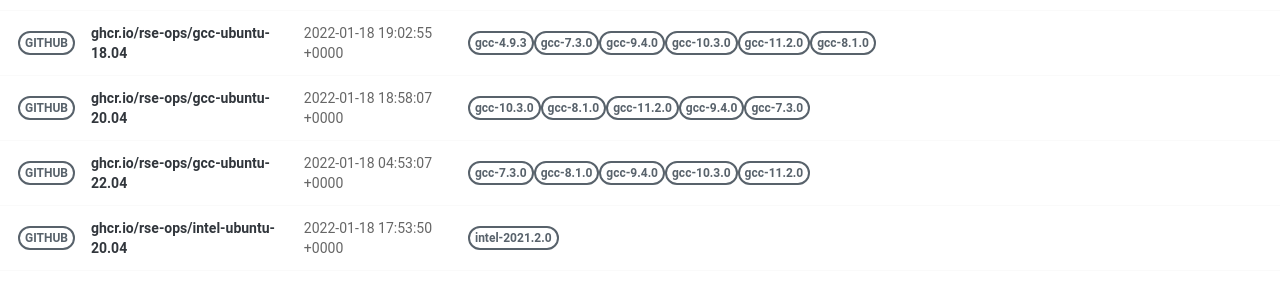
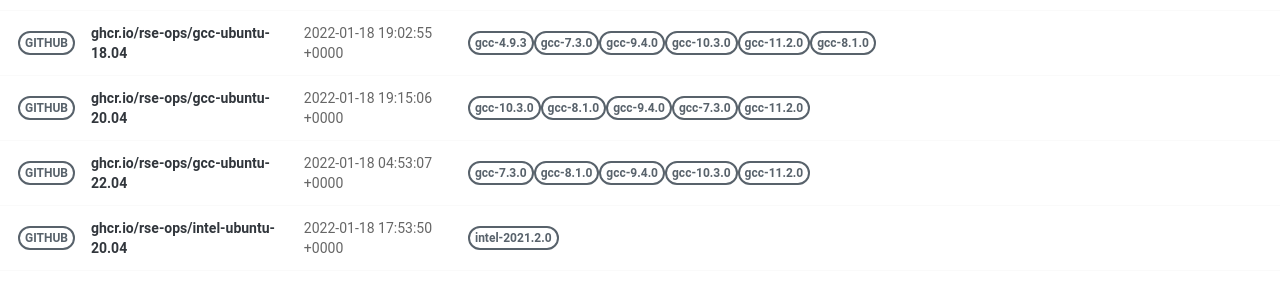
Before and after one commit to rse-ops/docker-images, a Jekyll site: the page built from pages/index.md, in a window 1280 px wide. Shown: the part 517-799 px from the top of the page. Built offline with Jekyll 4.4.1, drawn with Linux system fonts in a browser that asks for light colours; nearby versions of some CDN libraries.

Commit message:
Automated push to update library 2022-01-18

```diff
--- a/_library/ghcr.io-rse-ops-gcc-ubuntu-20.04.md
+++ b/_library/ghcr.io-rse-ops-gcc-ubuntu-20.04.md
@@ -1,7 +1,7 @@
 ---
 layout: container
 name: ghcr.io/rse-ops/gcc-ubuntu-20.04
-updated_at: 2022-01-18 18:58:07.734440
+updated_at: 2022-01-18 19:15:06.988199
 
 
 container_url: https://github.com/orgs/rse-ops/packages/container/package/gcc-ubuntu-20.04
@@ -12,14 +12,14 @@ versions:
  - tag: gcc-8.1.0
    dockerfile: https://github.com/rse-ops/docker-images/blob/main/ubuntu/gcc/Dockerfile
    manifest: https://crane.ggcr.dev/manifest/ghcr.io/rse-ops/gcc-ubuntu-20.04:gcc-8.1.0
- - tag: gcc-11.2.0
-   dockerfile: https://github.com/rse-ops/docker-images/blob/main/ubuntu/gcc/Dockerfile
-   manifest: https://crane.ggcr.dev/manifest/ghcr.io/rse-ops/gcc-ubuntu-20.04:gcc-11.2.0
  - tag: gcc-9.4.0
    dockerfile: https://github.com/rse-ops/docker-images/blob/main/ubuntu/gcc/Dockerfile
    manifest: https://crane.ggcr.dev/manifest/ghcr.io/rse-ops/gcc-ubuntu-20.04:gcc-9.4.0
  - tag: gcc-7.3.0
    dockerfile: https://github.com/rse-ops/docker-images/blob/main/ubuntu/gcc/Dockerfile
    manifest: https://crane.ggcr.dev/manifest/ghcr.io/rse-ops/gcc-ubuntu-20.04:gcc-7.3.0
+ - tag: gcc-11.2.0
+   dockerfile: https://github.com/rse-ops/docker-images/blob/main/ubuntu/gcc/Dockerfile
+   manifest: https://crane.ggcr.dev/manifest/ghcr.io/rse-ops/gcc-ubuntu-20.04:gcc-11.2.0
 
 ---
```
